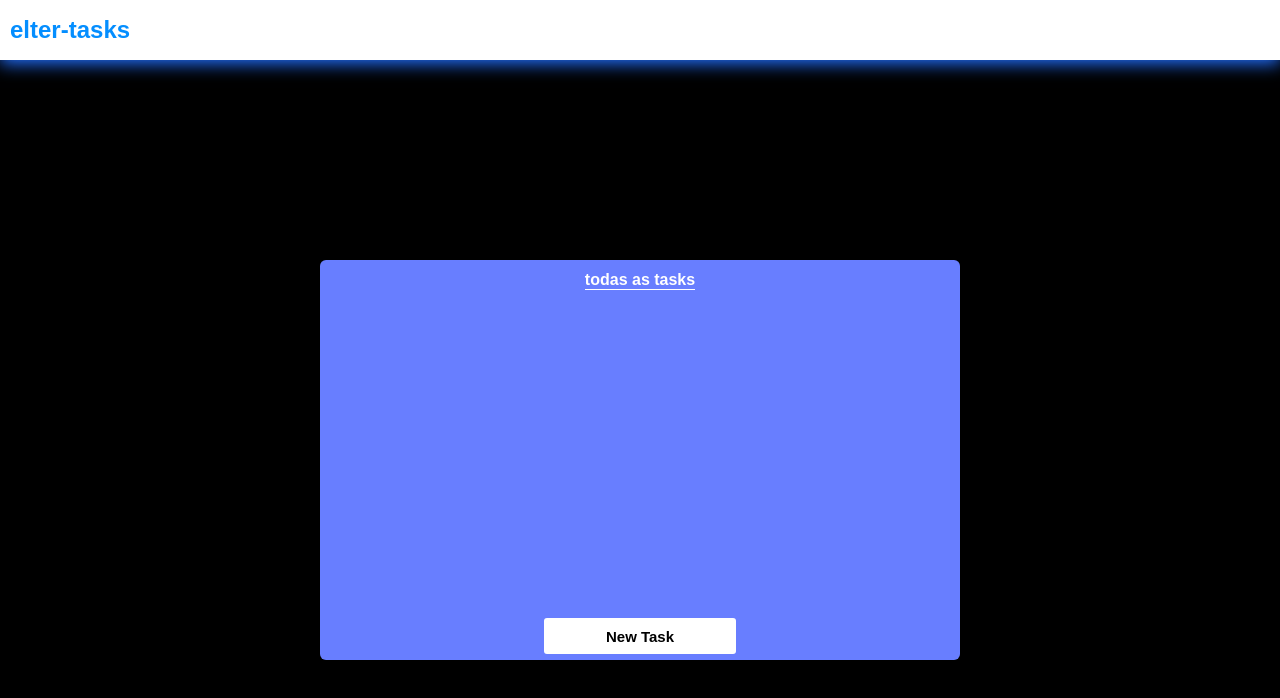
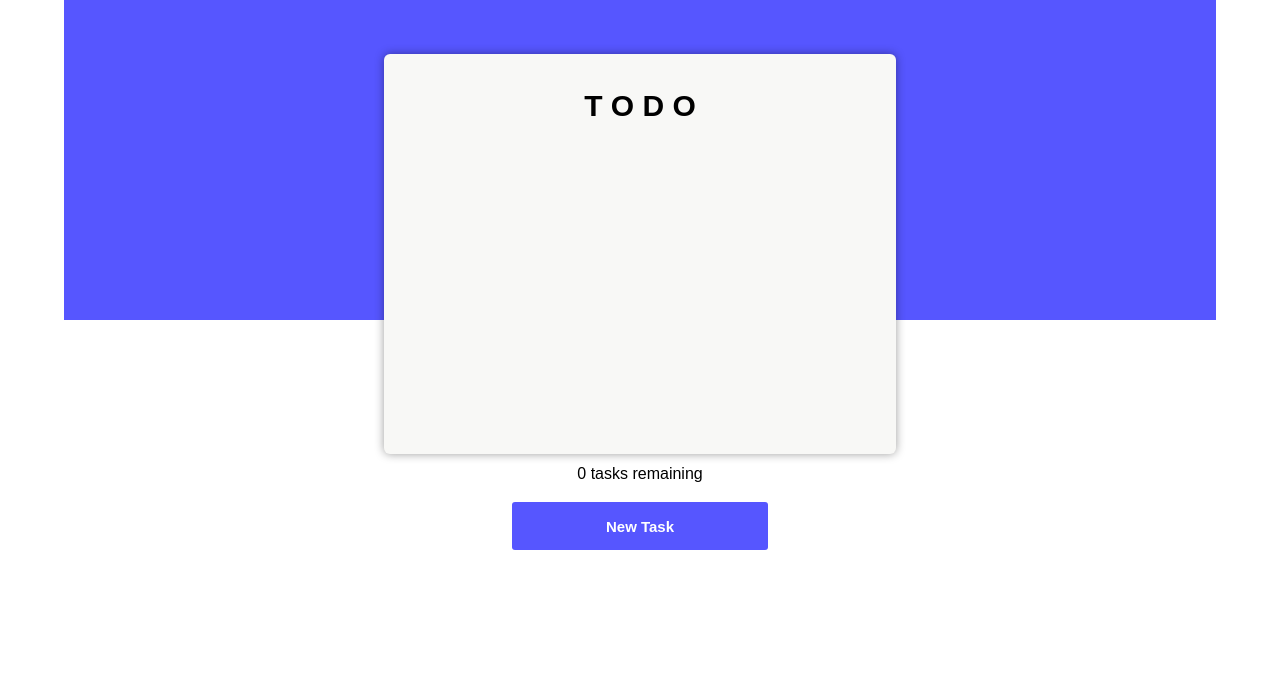
Before and after one commit to mezleca/todo, a plain HTML site: page src/index.html in a window 1280 px wide. Drawn offline with Linux system fonts and the light colour scheme.

Commit message:
update
- design
- fix

```diff
--- a/src/index.html
+++ b/src/index.html
@@ -7,30 +7,30 @@
     <link rel="stylesheet" href="styles/style.css">
 </head>
 <body>
-    <div class="bar">
-        <h1 id="logo">elter-tasks</h1>
-        <!-- <button>login</button>
-        <button>register</button> -->
-    </div>
+    <div class="back1"></div>
 
     <div class="container">
         <div class="box">
             <div class="info">
-                <h1>todas as tasks</h1>
+                <h1>T O D O</h1>
             </div>
 
             <div class="content">
                 <!-- tasks aqui porra -->
                 <div class="tasks"> </div>
+            </div>
+        </div>
 
-                <div class="new_task">
-                    <button id="new">New Task</button>
-                </div>
-            </div>
+        <div class="resto">
+            <p id="status">0 tasks remaining</p>
+        </div>
+
+        <div class="new_task">
+            <button id="new">New Task</button>
         </div>
     </div>
 
     <script type="module" src="scripts/main.js"></script>
-    <script type="module" src="scripts/db.js"></script>
+    <script type="module" src="scripts/App.js"></script>
 </body>
 </html>
--- a/src/scripts/db.js
+++ b/src/scripts/App.js
@@ -30,6 +30,8 @@ class App {
         this.tasks = JSON.parse(storage);
         this.removed_tasks = JSON.parse(deleted);
 
+        document.querySelector("#status").innerHTML = `${this.tasks.length - 1} task${this.tasks.length - 1 == 1 ? "" : "s"} remaining`;
+
         for (let i = 0; i < this.tasks.length; i++) {
             if (this.tasks[i].name) {
                 this.update_web(this.tasks[i].name, i);
@@ -55,14 +57,21 @@ class App {
 
         const new_task = document.createElement("div");
         const new_title = document.createElement("h1");
+        const elter_img = document.createElement("img");
 
         new_title.innerHTML = name;
-        new_title.setAttribute("id", `a${this.tasks.length}`);
+        elter_img.src = "imgs/elter.jpg";
+
+        new_title.setAttribute("id", `a${this.tasks.length - 1}`);
         new_title.addEventListener("click", this.remove_item);
+
         new_task.setAttribute("class", "task");
+        new_task.appendChild(elter_img);
         new_task.appendChild(new_title);
 
         div.appendChild(new_task);
+
+        document.querySelector("#status").innerHTML = `${this.tasks.length - 1} task${this.tasks.length - 1 == 1 ? "" : "s"} remaining`; // top
     };
 
     remove_item = (e) => {
@@ -77,6 +86,7 @@ class App {
         this.tasks = new_storage;
         this.update();
 
+        // por enquanto vou ter que usar essa merda
         window.location.reload();
     };
 
@@ -100,11 +110,16 @@ class App {
 
         const new_task = document.createElement("div");
         const new_title = document.createElement("h1");
+        const elter_img = document.createElement("img");
 
         new_title.innerHTML = name;
-        new_title.setAttribute("id", `a${id}`);
+        elter_img.src = "imgs/elter.jpg";
+
+        new_title.setAttribute("id", `a${this.tasks.length - 1}`);
         new_title.addEventListener("click", this.remove_item);
+
         new_task.setAttribute("class", "task");
+        new_task.appendChild(elter_img);
         new_task.appendChild(new_title);
 
         tasks.appendChild(new_task);
--- a/src/scripts/main.js
+++ b/src/scripts/main.js
@@ -1,4 +1,4 @@
-import { app } from "./db.js";
+import { app } from "./App.js";
 
 app.initialize("tasks");
 app.update();
--- a/src/styles/style.css
+++ b/src/styles/style.css
@@ -6,7 +6,17 @@ html, body {
     margin: 0;
     height: 100%;
     overflow-y: hidden;
-    background-color: black;
+    background-color: rgb(255, 255, 255);
+}
+
+.back1 {
+    position: absolute;
+    z-index: 0;
+    width: 90%;
+    height: 40%;
+    left: 50%;
+    transform: translateX(-50%);
+    background-color: rgb(86, 86, 255);
 }
 
 .container {
@@ -19,13 +29,18 @@ html, body {
 }
 
 .box {
+    z-index: 1;
     display: flex;
     flex-direction: column;
     align-items: center;
-    width: 50%;
+    width: 40%;
     height: 50%;
-    background-color: rgb(104, 126, 255);
+    margin-top: -15%;
+    background-color: rgb(248, 248, 246);
     border-radius: 6px;
+    box-shadow: 0px 0px 10px rgba(0, 0, 0, 0.39);
+    padding: 15px;
+    box-sizing: border-box;
 }
 
 .bar {
@@ -61,9 +76,9 @@ html, body {
 }
 
 .info > h1 {
-    color: white;
-    font-size: medium;
-    border-bottom: 1px solid white;
+    color: rgb(0, 0, 0);
+    font-size: 30px;
+    font-weight: bolder;
 }
 
 .content {
@@ -80,12 +95,13 @@ html, body {
     height: 10%;
     align-items: center;
     justify-content: center;
+    z-index: 5;
 }
 
 .new_task > button {
-    width: 30%;
-    height: 100%;
-    color: rgb(0, 0, 0);
+    width: 20%;
+    height: 60%;
+    color: rgb(255, 255, 255);
     background-color: rgb(255, 255, 255);
     border: none;
     text-wrap: nowrap;
@@ -93,6 +109,8 @@ html, body {
     font-size: 15px;
     font-weight: bold;
     cursor: pointer;
+    margin-top: 25px;
+    background-color: rgb(86, 86, 255);
 }
 
 .tasks {
@@ -109,17 +127,32 @@ html, body {
     display: flex;
     width: 80%;
     height: 20%;
-    flex-direction: column;
     background-color: rgb(128, 179, 255);
-    align-items: center;
-    justify-content: center;
     border-radius: 4px;
     margin-bottom: 10px;
+    overflow: hidden;
+}
+
+.task > img {
+    width: 15%;
+    height: 80%;
+    align-self: center;
+    margin-left: 10px;
+    margin-right: 50%;
+}
+
+.resto {
+    display: inline;
+    align-self: center;
+    margin-top: -5px;
+    margin-bottom: -2%;
 }
 
 .task > h1 {
     color: white;
     cursor: pointer;
+    align-self: center;
+    text-wrap: nowrap;
 }
 
 /* custom scroll-bar */
```
Also changed, not shown: src/imgs/elter.jpg (added).
